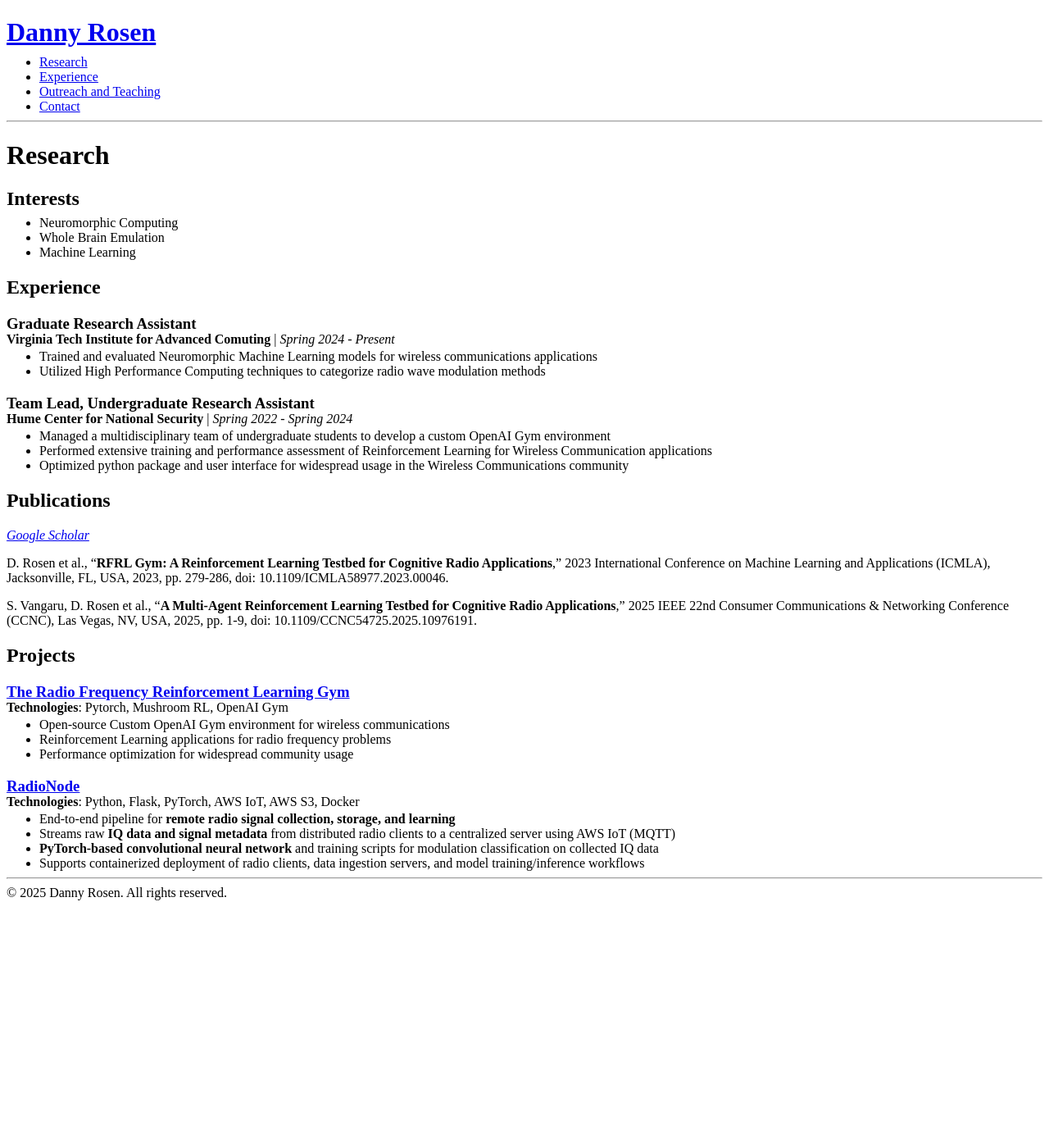
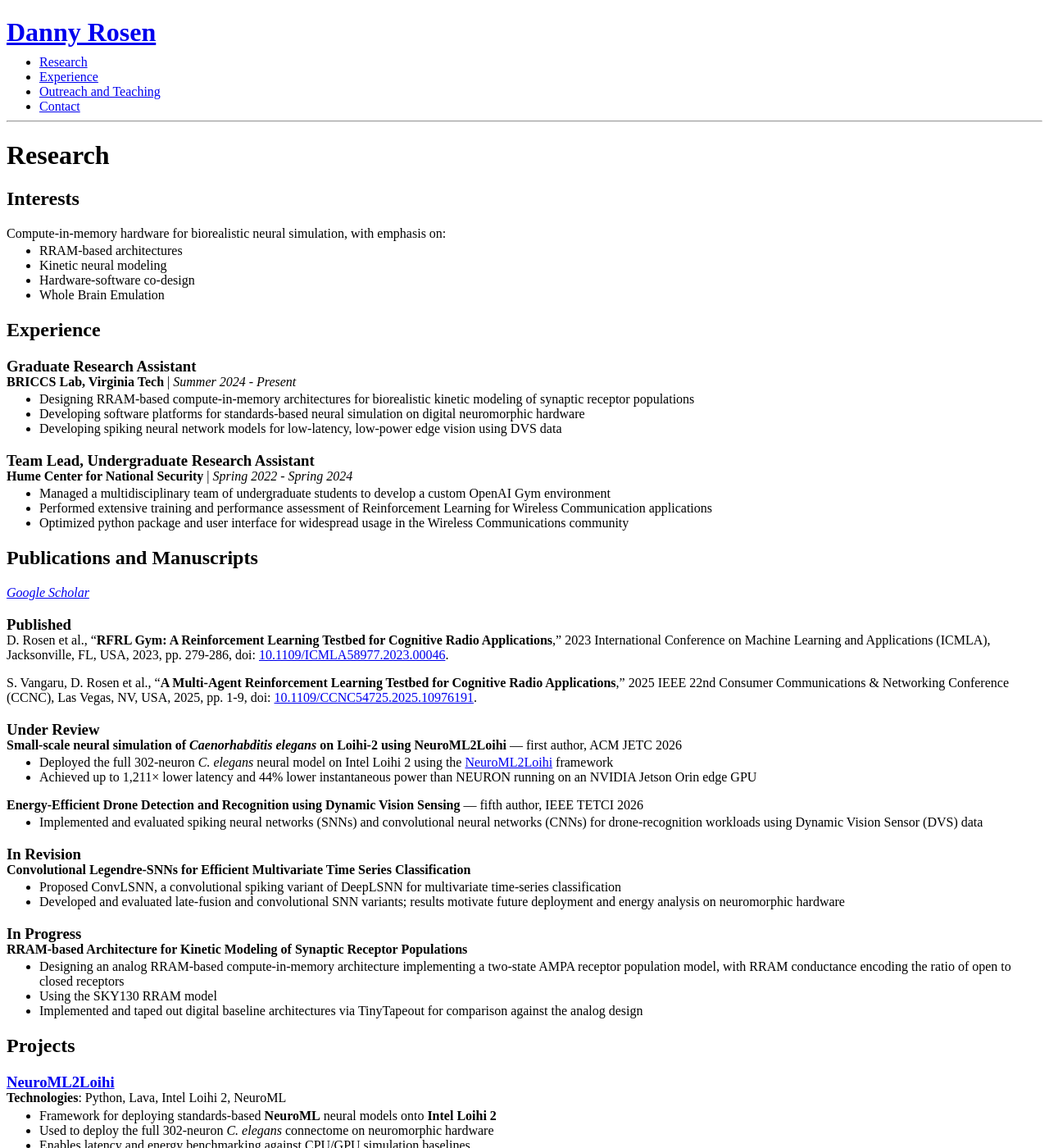
Before and after one commit to DRosen766/DRosen766.github.io, a Jekyll site: the page built from research.md, in a window 1280 px wide and 1400 px high. Shown: the whole window at 82% size. Built offline with Jekyll 4.4.1, drawn with Linux system fonts in a browser that asks for light colours; some of the changed text lies outside the part shown.

Commit message:
Update site content from latest CV
- research: refocus interests on compute-in-memory / RRAM-based biorealistic
  neural simulation; replace stale IAC research entry with BRICCS Lab
- research: split publications into published / under review / in revision /
  in progress; add JETC 2026 C. elegans on Loihi-2, IEEE TETCI 2026 DVS drone
  paper, ConvLSNN, and the RRAM AMPA receptor architecture
- research: add NeuroML2Loihi and TinyTapeout silicon design projects
- experience: correct MS dates and thesis statement, refresh Capital One role,
  restructure skills into hardware / neuromorphic / ML / systems
- index: update tagline to reflect current research focus
- outreach: correct Open Neuromorphic exec committee dates
- contact: fix LinkedIn link missing its scheme

Co-Authored-By: Claude Opus 5 (1M context) <noreply@anthropic.com>
Claude-Session: https://claude.ai/code/session_01SAZUgsNYdDeWCA2nbcueCX

```diff
--- a/research.md
+++ b/research.md
@@ -7,18 +7,21 @@ title: Research
 
 ## Interests
 
-- Neuromorphic Computing
+Compute-in-memory hardware for biorealistic neural simulation, with emphasis on:
+
+- RRAM-based architectures
+- Kinetic neural modeling
+- Hardware-software co-design
 - Whole Brain Emulation
-- Machine Learning
-
 
 ## Experience
 
 ### Graduate Research Assistant
-**Virginia Tech Institute for Advanced Comuting** | *Spring 2024 - Present*
+**BRICCS Lab, Virginia Tech** | *Summer 2024 - Present*
 
-- Trained and evaluated Neuromorphic Machine Learning models for wireless communications applications
-- Utilized High Performance Computing techniques to categorize radio wave modulation methods
+- Designing RRAM-based compute-in-memory architectures for biorealistic kinetic modeling of synaptic receptor populations
+- Developing software platforms for standards-based neural simulation on digital neuromorphic hardware
+- Developing spiking neural network models for low-latency, low-power edge vision using DVS data
 
 ### Team Lead, Undergraduate Research Assistant
 **Hume Center for National Security** | *Spring 2022 - Spring 2024*
@@ -27,14 +30,56 @@ title: Research
 - Performed extensive training and performance assessment of Reinforcement Learning for Wireless Communication applications
 - Optimized python package and user interface for widespread usage in the Wireless Communications community
 
-## Publications
+## Publications and Manuscripts
 *[Google Scholar](https://scholar.google.com/citations?user=1jEpqIUAAAAJ&hl=en)*
 
-D. Rosen et al., "**RFRL Gym: A Reinforcement Learning Testbed for Cognitive Radio Applications**," 2023 International Conference on Machine Learning and Applications (ICMLA), Jacksonville, FL, USA, 2023, pp. 279-286, doi: 10.1109/ICMLA58977.2023.00046.
+### Published
 
-S. Vangaru, D. Rosen et al., "**A Multi-Agent Reinforcement Learning Testbed for Cognitive Radio Applications**," 2025 IEEE 22nd Consumer Communications & Networking Conference (CCNC), Las Vegas, NV, USA, 2025, pp. 1-9, doi: 10.1109/CCNC54725.2025.10976191.
+D. Rosen et al., "**RFRL Gym: A Reinforcement Learning Testbed for Cognitive Radio Applications**," 2023 International Conference on Machine Learning and Applications (ICMLA), Jacksonville, FL, USA, 2023, pp. 279-286, doi: [10.1109/ICMLA58977.2023.00046](https://doi.org/10.1109/ICMLA58977.2023.00046).
+
+S. Vangaru, D. Rosen et al., "**A Multi-Agent Reinforcement Learning Testbed for Cognitive Radio Applications**," 2025 IEEE 22nd Consumer Communications & Networking Conference (CCNC), Las Vegas, NV, USA, 2025, pp. 1-9, doi: [10.1109/CCNC54725.2025.10976191](https://doi.org/10.1109/CCNC54725.2025.10976191).
+
+### Under Review
+
+**Small-scale neural simulation of *Caenorhabditis elegans* on Loihi-2 using NeuroML2Loihi** — first author, ACM JETC 2026
+
+- Deployed the full 302-neuron *C. elegans* neural model on Intel Loihi 2 using the [NeuroML2Loihi](https://github.com/DRosen766/NeuroML2Loihi) framework
+- Achieved up to 1,211× lower latency and 44% lower instantaneous power than NEURON running on an NVIDIA Jetson Orin edge GPU
+
+**Energy-Efficient Drone Detection and Recognition using Dynamic Vision Sensing** — fifth author, IEEE TETCI 2026
+
+- Implemented and evaluated spiking neural networks (SNNs) and convolutional neural networks (CNNs) for drone-recognition workloads using Dynamic Vision Sensor (DVS) data
+
+### In Revision
+
+**Convolutional Legendre-SNNs for Efficient Multivariate Time Series Classification**
+
+- Proposed ConvLSNN, a convolutional spiking variant of DeepLSNN for multivariate time-series classification
+- Developed and evaluated late-fusion and convolutional SNN variants; results motivate future deployment and energy analysis on neuromorphic hardware
+
+### In Progress
+
+**RRAM-based Architecture for Kinetic Modeling of Synaptic Receptor Populations**
+
+- Designing an analog RRAM-based compute-in-memory architecture implementing a two-state AMPA receptor population model, with RRAM conductance encoding the ratio of open to closed receptors
+- Using the SKY130 RRAM model
+- Implemented and taped out digital baseline architectures via TinyTapeout for comparison against the analog design
 
 ## Projects
+
+### [NeuroML2Loihi](https://github.com/DRosen766/NeuroML2Loihi)
+**Technologies**: Python, Lava, Intel Loihi 2, NeuroML
+
+- Framework for deploying standards-based **NeuroML** neural models onto **Intel Loihi 2**
+- Used to deploy the full 302-neuron *C. elegans* connectome on neuromorphic hardware
+- Enables latency and energy benchmarking against CPU/GPU simulation baselines
+
+### TinyTapeout Silicon Designs
+**Technologies**: Verilog, Verilog-A, SPICE, OpenLane, Cadence Virtuoso
+
+- [Exact integration of single synaptic receptor population state on SKY130](https://github.com/DRosen766/tt-sky26c)
+- [LIF neuron on GF180](https://github.com/DRosen766/ttgf-26b)
+- Digital baselines taped out for comparison against an analog RRAM compute-in-memory design
 
 ### [The Radio Frequency Reinforcement Learning Gym](https://github.com/vtnsi/rfrl-gym)
 **Technologies**: Pytorch, Mushroom RL, OpenAI Gym
```
Also changed, not shown: contact.md (+1 -1 lines), experience.md (+17 -10 lines), index.md (+1 -1 lines), outreach_and_teaching.md (+1 -1 lines).
